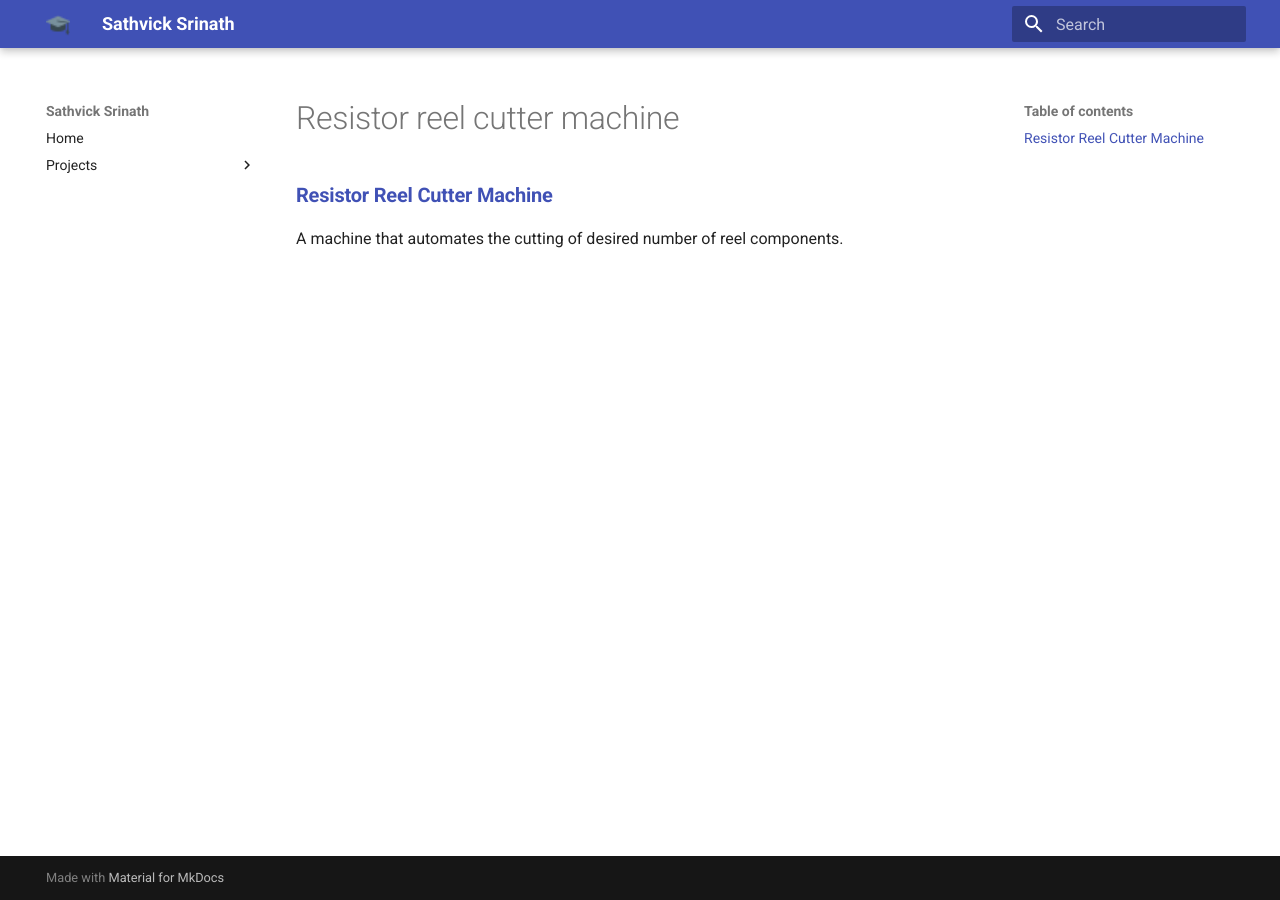
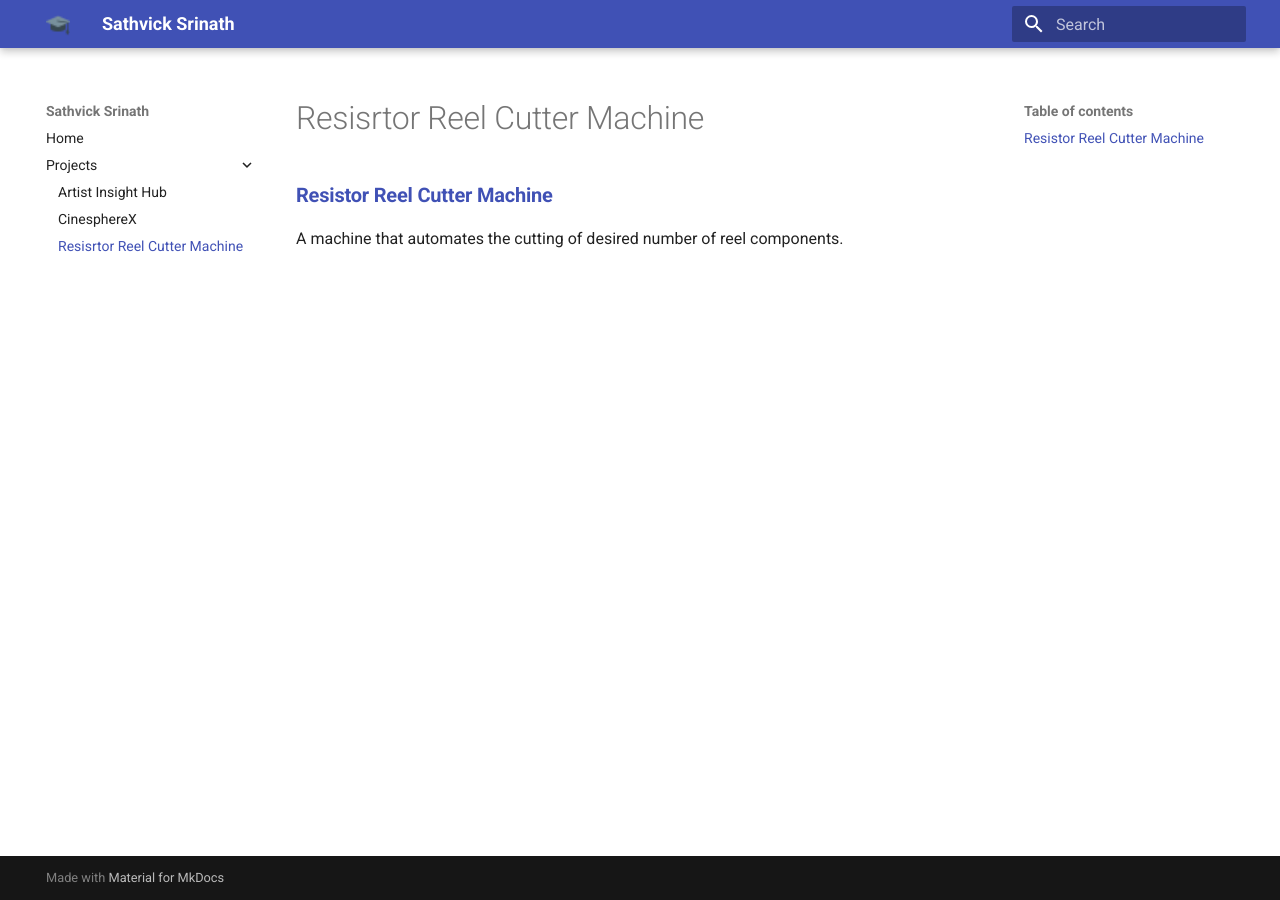
Before and after one commit to Sathvick11/portfolio, an MkDocs documentation site: the page built from docs/projects/resistor-reel-cutter-machine.md, in a window 1280 px wide. Built offline with MkDocs 1.6.1 and Material for MkDocs 9.7.7, drawn with Linux system fonts in a browser that asks for light colours.

Commit message:
add new projects

```diff
--- a/mkdocs.yml
+++ b/mkdocs.yml
@@ -10,4 +10,6 @@ markdown_extensions:
 nav:
   - Home: index.md
   - Projects:
+    - Artist Insight Hub : projects/artist-insight-hub.md
     - CinesphereX : projects/cinespherex.md
+    - Resisrtor Reel Cutter Machine : projects/resistor-reel-cutter-machine.md
```
